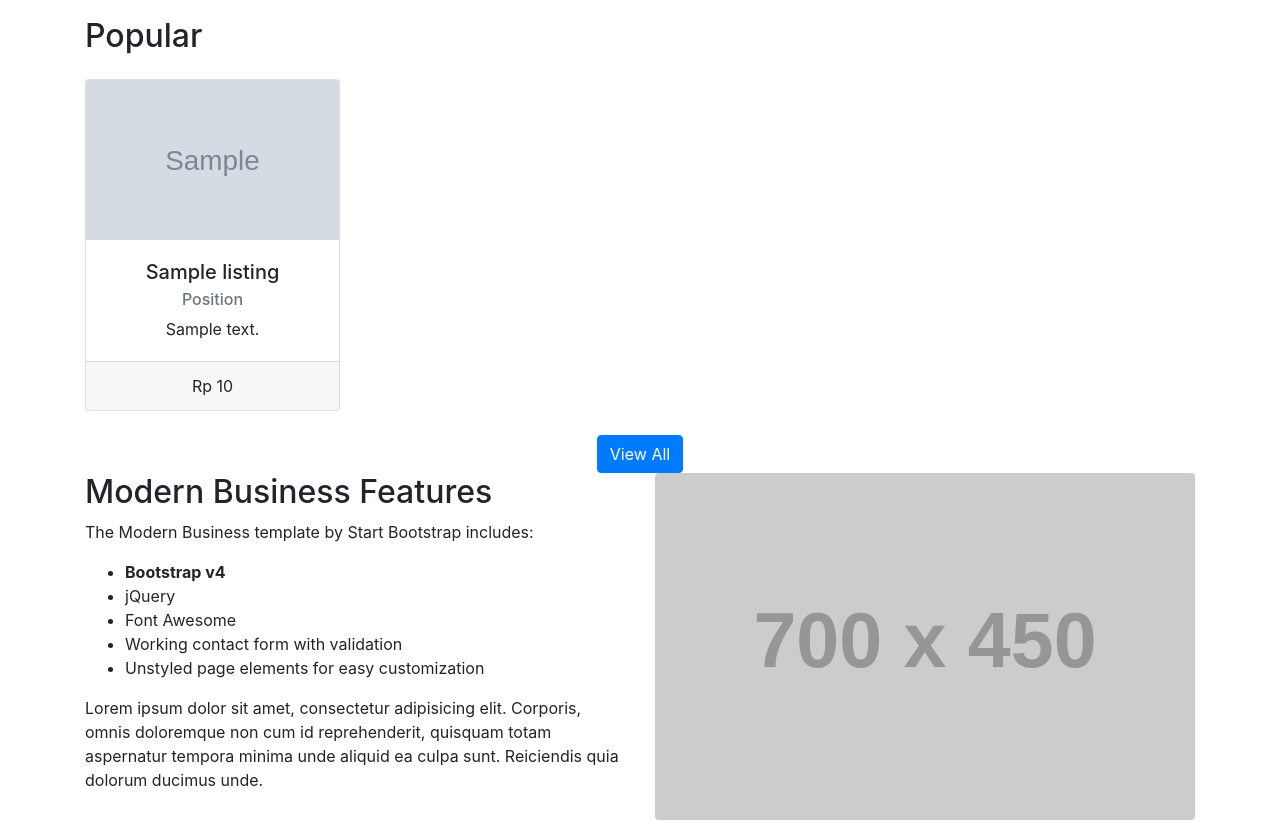
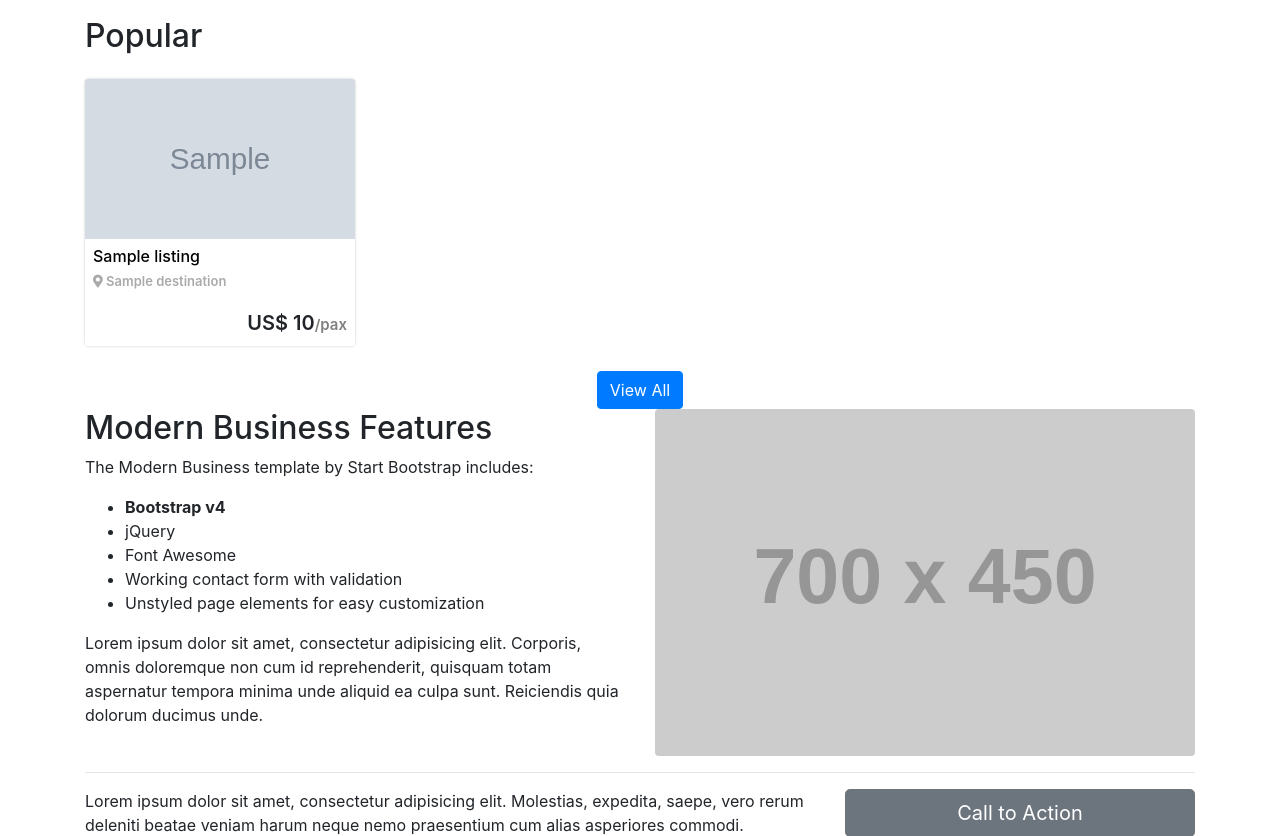
Before and after one commit to dhita-irma/travel-booking, a Django app: page / in a window 1280 px wide. Shown: the part 800-1636 px from the top of the page. Run offline with Django 3.2, Linux system fonts and the light colour scheme; tables that the repository leaves empty hold one stand-in row (values such as "Sample post"); grey boxes marked "Sample" are stand-in pictures; grey boxes labelled with a size stand in for pictures from a placeholder-image service; some libraries are stand-ins or nearby versions; some web fonts are replaced.

Commit message:
Style listing cards

```diff
--- a/booking/templates/booking/index.html
+++ b/booking/templates/booking/index.html
@@ -36,16 +36,18 @@
             <h2>Popular</h2>
         </div>
         {% for listing in listings %}
-        <div class="col-lg-3 mb-4">
-            <div class="card h-100 text-center">
+        <div class="col-lg-3 listing {{ listing.location }} {{ listing.get_categories }} card-padding">
+            <div class="card h-100 listing-card">
                 <img class="card-img-top" src="{{ listing.image_url }}" alt="">
-                <div class="card-body">
-                    <h5 class="card-title">{{ listing.title }}</h5>
-                    <h6 class="card-subtitle mb-2 text-muted">Position</h6>
-                    <p class="card-text card-desc">{{ listing.description }}</p>
+                <div class="card-body p-2">
+                    <a href="{% url 'catalog_item' listing.id %}" class="stretched-link">
+                        <h6 class="card-title">{{ listing.title }}</h6>
+                    </a>
+                    <p class="card-subtitle"> <i class="fas fa-map-marker-alt"></i> {{ listing.location }}</p>
+                    <p class="card-text card-desc"></p>
                 </div>
-                <div class="card-footer">
-                    Rp {{ listing.price }}
+                <div class="card-footer p-2">
+                    US$ {{ listing.price }}<span>/pax</span>
                 </div>
             </div>
         </div>
```
